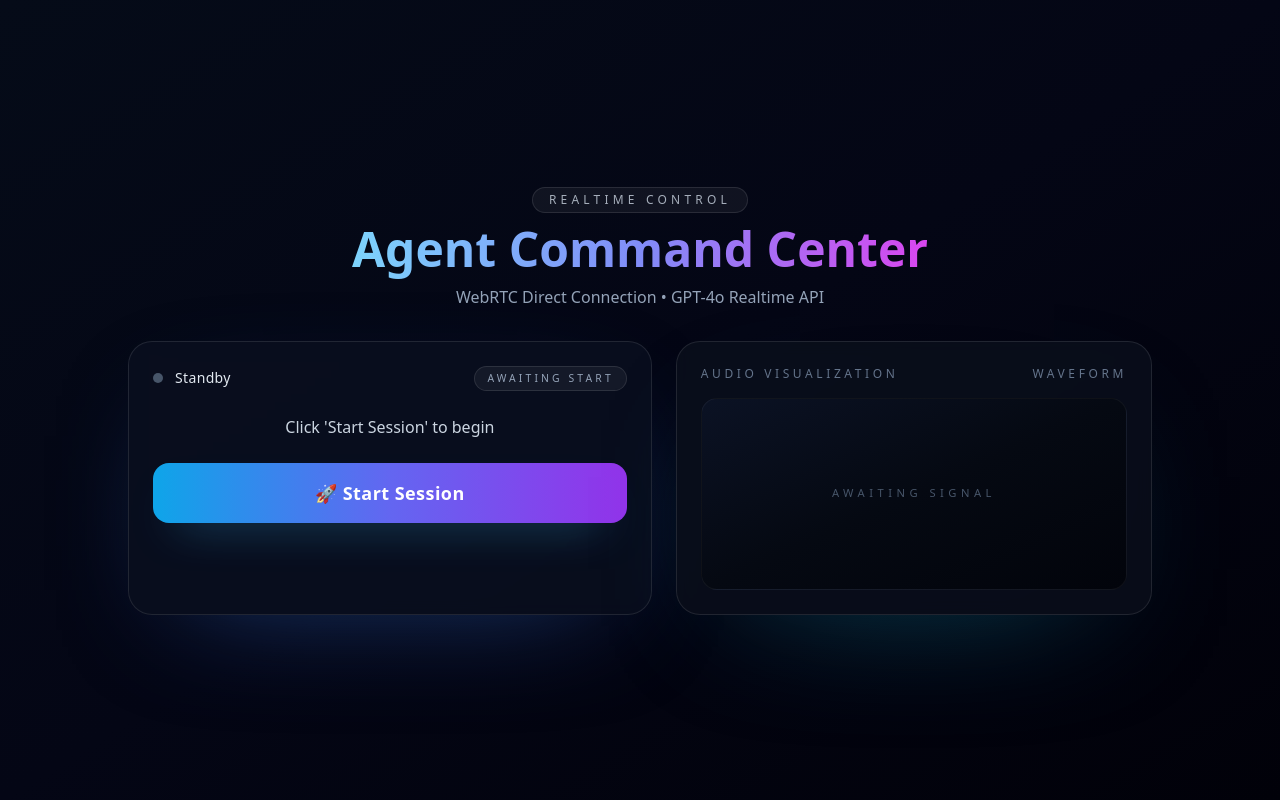
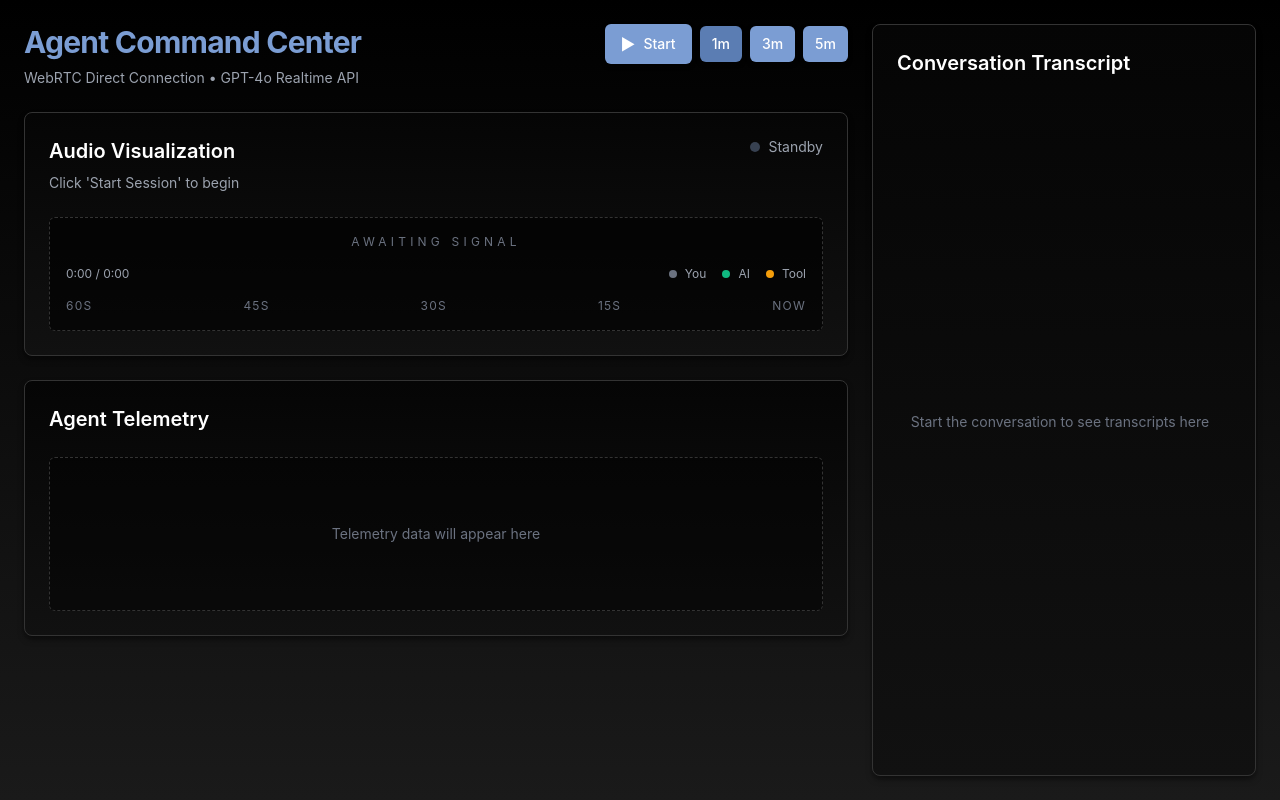
Before and after one commit to DanGiannone1/realtime-voice-chatbot, a Next.js app in the folder frontend/: page / in a window 1280 px wide. Built offline with nearby package versions, Linux system fonts and the light colour scheme.

Commit message:
Restyle Agent Command Center to match new design

```diff
--- a/frontend/app/globals.css
+++ b/frontend/app/globals.css
@@ -1,3 +1,33 @@
 @tailwind base;
 @tailwind components;
 @tailwind utilities;
+
+:root {
+  color-scheme: dark;
+}
+
+body {
+  font-family: var(--font-sans, "Inter", "SF Pro Display", system-ui, -apple-system, BlinkMacSystemFont, "Segoe UI", sans-serif);
+}
+
+* {
+  scrollbar-width: thin;
+  scrollbar-color: #374151 transparent;
+}
+
+*::-webkit-scrollbar {
+  width: 8px;
+}
+
+*::-webkit-scrollbar-track {
+  background: transparent;
+}
+
+*::-webkit-scrollbar-thumb {
+  background-color: #374151;
+  border-radius: 9999px;
+}
+
+*::-webkit-scrollbar-thumb:hover {
+  background-color: #4b5563;
+}
--- a/frontend/app/layout.tsx
+++ b/frontend/app/layout.tsx
@@ -1,21 +1,21 @@
-import type { Metadata } from 'next'
-import './globals.css'
+import type { Metadata } from "next";
+import "./globals.css";
 
 export const metadata: Metadata = {
-  title: 'WebRTC Voice Assistant',
-  description: 'Realtime voice chatbot using WebRTC',
-}
+  title: "WebRTC Voice Assistant",
+  description: "Realtime voice chatbot using WebRTC",
+};
 
 export default function RootLayout({
   children,
 }: {
-  children: React.ReactNode
+  children: React.ReactNode;
 }) {
   return (
     <html lang="en">
-      <body className="min-h-screen bg-gradient-to-br from-gray-900 to-gray-800 text-white">
+      <body className="min-h-screen bg-black text-white antialiased">
         {children}
       </body>
     </html>
-  )
+  );
 }
--- a/frontend/app/page.tsx
+++ b/frontend/app/page.tsx
@@ -34,6 +34,7 @@ type TranscriptRole = "user" | "ai";
 interface TranscriptMessage {
   role: TranscriptRole;
   content: string;
+  timestamp: string;
 }
 
 export default function Home() {
@@ -41,11 +42,21 @@ export default function Home() {
   const [status, setStatus] = useState("Click 'Start Session' to begin");
   const [transcript, setTranscript] = useState<TranscriptMessage[]>([]);
   const [isLoading, setIsLoading] = useState(false);
+  const [selectedRange, setSelectedRange] = useState("1m");
 
   const peerConnectionRef = useRef<RTCPeerConnection | null>(null);
   const dataChannelRef = useRef<RTCDataChannel | null>(null);
   const audioElementRef = useRef<HTMLAudioElement | null>(null);
   const mediaStreamRef = useRef<MediaStream | null>(null);
+
+  const getTimestamp = () =>
+    new Date().toLocaleTimeString("en-US", {
+      hour: "numeric",
+      minute: "2-digit",
+      second: "2-digit",
+    });
+
+  const timeRanges = ["1m", "3m", "5m"];
 
   useEffect(() => {
     return () => {
@@ -100,7 +111,11 @@ export default function Home() {
           if (realtimeEvent.transcript) {
             setTranscript((prev) => [
               ...prev,
-              { role: "user", content: realtimeEvent.transcript ?? "" },
+              {
+                role: "user",
+                content: realtimeEvent.transcript ?? "",
+                timestamp: getTimestamp(),
+              },
             ]);
             setStatus("🤖 AI is responding...");
           }
@@ -120,7 +135,11 @@ export default function Home() {
               }
               return [
                 ...prev,
-                { role: "ai", content: realtimeEvent.delta ?? "" },
+                {
+                  role: "ai",
+                  content: realtimeEvent.delta ?? "",
+                  timestamp: getTimestamp(),
+                },
               ];
             });
           }
@@ -311,124 +330,148 @@ export default function Home() {
   };
 
   return (
-    <main className="flex min-h-screen items-center justify-center bg-gradient-to-br from-[#050b18] via-[#040615] to-[#010109] px-6 py-10 text-white">
-      <div className="w-full max-w-5xl space-y-8">
-        {/* Header */}
-        <div className="space-y-3 text-center">
-          <div className="inline-flex items-center gap-2 rounded-full border border-white/10 bg-white/5 px-4 py-1 text-xs uppercase tracking-[0.35em] text-slate-300/80">
-            Realtime Control
-          </div>
-          <h1 className="text-4xl font-semibold text-white md:text-5xl">
-            <span className="bg-gradient-to-r from-sky-300 via-indigo-400 to-fuchsia-500 bg-clip-text text-transparent">
+    <main className="flex min-h-screen w-full bg-gradient-to-b from-black to-[#1A1A1A] p-6 text-white">
+      <div className="flex w-full gap-6">
+        <div className="flex flex-1 flex-col gap-6">
+          <header className="flex flex-wrap items-start justify-between gap-4">
+            <div>
+              <h1 className="text-3xl font-bold tracking-tight text-[#7B9DD3]">
                 Agent Command Center
-            </span>
               </h1>
-          <p className="text-sm text-slate-400 md:text-base">
+              <p className="mt-2 text-sm text-[#9ca3af]">
                 WebRTC Direct Connection • GPT-4o Realtime API
               </p>
             </div>
+            <div className="flex flex-wrap items-center gap-2">
+              <button
+                type="button"
+                onClick={isConnected ? stopConversation : startConversation}
+                disabled={isLoading}
+                className={`inline-flex items-center gap-2 rounded-md px-4 py-2 text-sm font-medium shadow-[0_2px_4px_rgba(0,0,0,0.5)] transition-colors duration-200 disabled:cursor-not-allowed disabled:opacity-70 ${
+                  isConnected ? "bg-[#ef4444] hover:bg-[#dc2626]" : "bg-[#7B9DD3] hover:bg-[#6B8DC3]"
+                }`}
+              >
+                <span aria-hidden className="text-base">
+                  {isConnected ? "■" : "▶"}
+                </span>
+                {isLoading ? "Connecting..." : isConnected ? "Stop" : "Start"}
+              </button>
+              {timeRanges.map((range) => (
+                <button
+                  key={range}
+                  type="button"
+                  onClick={() => setSelectedRange(range)}
+                  className={`rounded-md px-3 py-2 text-sm font-medium shadow-[0_2px_4px_rgba(0,0,0,0.5)] transition-colors duration-200 ${
+                    selectedRange === range
+                      ? "bg-[#5B7DB3]"
+                      : "bg-[#7B9DD3] hover:bg-[#6B8DC3]"
+                  }`}
+                >
+                  {range}
+                </button>
+              ))}
+            </div>
+          </header>
 
-        {/* Hidden audio element */}
-        <audio ref={audioElementRef} autoPlay />
+          <audio ref={audioElementRef} autoPlay playsInline className="hidden" />
 
-        {/* Status Card */}
-        <section className="grid gap-6 md:grid-cols-2 lg:grid-cols-[1.1fr_1fr]">
-          <div className="rounded-3xl border border-white/10 bg-[#0b1020]/80 p-6 shadow-[0_35px_120px_-60px_rgba(59,130,246,0.5)] backdrop-blur">
-            <div className="mb-6 flex items-center justify-between">
-              <div className="flex items-center gap-3">
-                <div
-                  className={`h-2.5 w-2.5 rounded-full ${
-                    isConnected ? "bg-sky-400 animate-pulse" : "bg-slate-600"
+          <section className="flex flex-col gap-6">
+            <div className="rounded-lg border border-[#333333] bg-gradient-to-b from-[#050505] to-[#111111] p-6 shadow-[0_4px_6px_-1px_rgba(0,0,0,0.5),0_2px_4px_-1px_rgba(0,0,0,0.06)]">
+              <div className="flex flex-wrap items-start justify-between gap-4">
+                <div>
+                  <h2 className="text-xl font-semibold text-white">Audio Visualization</h2>
+                  <p className="mt-2 text-sm text-[#9ca3af]">{status}</p>
+                </div>
+                <div className="flex items-center gap-2 text-sm text-[#9ca3af]">
+                  <span
+                    className={`inline-flex h-2.5 w-2.5 rounded-full ${
+                      isConnected ? "bg-[#10b981]" : "bg-[#374151]"
                     }`}
                   />
-                <span className="text-sm font-medium tracking-wide text-slate-200">
-                  {isConnected ? "Live" : "Standby"}
-                </span>
+                  <span>{isConnected ? "Live" : "Standby"}</span>
                 </div>
-              <span className="rounded-full border border-white/10 bg-white/5 px-3 py-1 text-[0.65rem] uppercase tracking-[0.3em] text-slate-400">
-                {isConnected ? "Session Active" : "Awaiting Start"}
-              </span>
+              </div>
+              <div className="mt-6 flex flex-col rounded-md border border-dashed border-[#333333] bg-black/60 p-4">
+                <div className="flex flex-1 items-center justify-center text-xs uppercase tracking-[0.35em] text-[#6b7280]">
+                  awaiting signal
+                </div>
+                <div className="mt-4 flex flex-wrap items-center justify-between gap-4 text-xs text-[#9ca3af]">
+                  <span>0:00 / 0:00</span>
+                  <div className="flex flex-wrap items-center gap-4">
+                    <div className="flex items-center gap-2">
+                      <span className="h-2 w-2 rounded-full bg-[#6b7280]" />
+                      <span>You</span>
+                    </div>
+                    <div className="flex items-center gap-2">
+                      <span className="h-2 w-2 rounded-full bg-[#10b981]" />
+                      <span>AI</span>
+                    </div>
+                    <div className="flex items-center gap-2">
+                      <span className="h-2 w-2 rounded-full bg-[#f59e0b]" />
+                      <span>Tool</span>
+                    </div>
+                  </div>
+                </div>
+                <div className="mt-4 flex justify-between text-xs uppercase tracking-widest text-[#6b7280]">
+                  {['60s', '45s', '30s', '15s', 'now'].map((label) => (
+                    <span key={label}>{label}</span>
+                  ))}
+                </div>
+              </div>
             </div>
 
-            <p className="text-center text-sm text-slate-300 md:text-base">{status}</p>
-
-            {/* Control Button */}
-            <button
-              onClick={isConnected ? stopConversation : startConversation}
-              disabled={isLoading}
-              className={`mt-6 w-full rounded-2xl px-10 py-4 text-lg font-semibold tracking-wide transition-all duration-200 ease-out hover:scale-[1.02] active:scale-95 disabled:cursor-not-allowed disabled:opacity-60 ${
-                isConnected
-                  ? "bg-gradient-to-r from-fuchsia-600 via-purple-600 to-indigo-600 shadow-[0_20px_45px_-25px_rgba(168,85,247,0.8)] hover:from-fuchsia-500 hover:via-purple-500 hover:to-indigo-500"
-                  : "bg-gradient-to-r from-sky-500 via-indigo-500 to-purple-600 shadow-[0_20px_45px_-25px_rgba(56,189,248,0.8)] hover:from-sky-400 hover:via-indigo-500 hover:to-purple-500"
-              }`}
-            >
-              {isLoading
-                ? "Connecting..."
-                : isConnected
-                ? "⏹ End Session"
-                : "🚀 Start Session"}
-            </button>
-          </div>
-
-          {/* Visualization */}
-          <div className="rounded-3xl border border-white/10 bg-[#0a0f1c]/80 p-6 shadow-[0_45px_140px_-80px_rgba(14,116,144,0.8)] backdrop-blur">
-            <div className="mb-4 flex items-center justify-between text-xs uppercase tracking-[0.3em] text-slate-500">
-              <span>Audio Visualization</span>
-              <span>Waveform</span>
-            </div>
-            <div className="flex h-48 items-center justify-center rounded-2xl border border-white/5 bg-gradient-to-br from-[#0b1224] via-[#050912] to-[#02040b] text-[0.7rem] uppercase tracking-[0.4em] text-slate-600">
-              awaiting signal
+            <div className="flex min-h-[16rem] flex-col rounded-lg border border-[#333333] bg-gradient-to-b from-[#050505] to-[#111111] p-6 shadow-[0_4px_6px_-1px_rgba(0,0,0,0.5),0_2px_4px_-1px_rgba(0,0,0,0.06)]">
+              <h2 className="text-xl font-semibold text-white">Agent Telemetry</h2>
+              <div className="mt-6 flex flex-1 items-center justify-center rounded-md border border-dashed border-[#333333] bg-black/40 text-sm text-[#6b7280]">
+                Telemetry data will appear here
               </div>
             </div>
           </section>
+        </div>
 
-        {/* Transcript Card */}
-        {transcript.length > 0 && (
-          <div className="rounded-3xl border border-white/10 bg-[#090f1d]/80 p-6 shadow-[0_45px_160px_-90px_rgba(79,70,229,0.8)] backdrop-blur">
-            <h2 className="mb-6 flex items-center gap-3 text-lg font-semibold text-slate-200">
-              <span className="text-xl">💬</span>
-              Conversation Transcript
-            </h2>
-            <div className="space-y-5 overflow-y-auto pr-1 max-h-[28rem]">
+        <aside className="flex h-[calc(100vh-3rem)] w-96 flex-col rounded-lg border border-[#333333] bg-gradient-to-b from-[#050505] to-[#111111] p-6 shadow-[0_4px_6px_-1px_rgba(0,0,0,0.5),0_2px_4px_-1px_rgba(0,0,0,0.06)]">
+          <h2 className="text-xl font-semibold text-white">Conversation Transcript</h2>
+          <div className="mt-4 flex-1 overflow-y-auto pr-2">
+            {transcript.length === 0 ? (
+              <div className="flex h-full items-center justify-center text-center text-sm text-[#6b7280]">
+                Start the conversation to see transcripts here
+              </div>
+            ) : (
+              <div className="flex flex-col gap-4">
                 {transcript.map((message, index) => {
                   const isAi = message.role === "ai";
                   return (
+                    <div key={index} className={`flex ${isAi ? 'justify-start' : 'justify-end'}`}>
                       <div
-                    key={index}
-                    className={`flex ${isAi ? "justify-start" : "justify-end"}`}
-                  >
-                    <div
-                      className={`flex max-w-2xl items-end gap-3 ${
-                        isAi ? "flex-row" : "flex-row-reverse"
+                        className={`max-w-[85%] rounded-lg border p-3 shadow-[0_2px_4px_rgba(0,0,0,0.5)] ${
+                          isAi
+                            ? 'border-[rgba(16,185,129,0.3)] bg-[rgba(16,185,129,0.1)]'
+                            : 'border-[#333333] bg-[#374151]'
                         }`}
                       >
                         <div
-                        className={`flex h-10 w-10 items-center justify-center rounded-full border ${
-                          isAi
-                            ? "border-indigo-400/40 bg-indigo-500/10 text-indigo-200"
-                            : "border-sky-400/40 bg-sky-500/10 text-sky-200"
+                          className={`mb-1 flex items-center text-xs font-mono text-[#9ca3af]/70 ${
+                            isAi ? 'justify-start' : 'justify-end'
                           }`}
                         >
-                        {isAi ? "✨" : "🧑"}
+                          {isAi && (
+                            <span className="mr-2 inline-flex h-3 w-3 items-center justify-center text-[#10b981]">
+                              ✦
+                            </span>
+                          )}
+                          <span>{message.timestamp}</span>
                         </div>
-                      <div
-                        className={`rounded-3xl px-5 py-3 text-sm leading-relaxed shadow-[0_18px_60px_-45px_rgba(99,102,241,0.7)] backdrop-blur ${
-                          isAi
-                            ? "bg-gradient-to-r from-[#0f172a]/90 via-[#111a2f]/70 to-[#0b1224]/60 text-slate-200"
-                            : "bg-gradient-to-l from-sky-500/20 via-sky-500/10 to-cyan-400/10 text-slate-100"
-                        } ${isAi ? "border border-indigo-400/20" : "border border-sky-400/20"}`}
-                      >
-                        <p className="whitespace-pre-wrap text-[0.95rem] text-slate-100">
+                        <p className="whitespace-pre-wrap text-sm leading-relaxed text-white">
                           {message.content}
                         </p>
-                      </div>
                       </div>
                     </div>
                   );
                 })}
               </div>
+            )}
           </div>
-        )}
+        </aside>
       </div>
     </main>
   );
```
Lines whose indentation alone changed are shown as unchanged.
